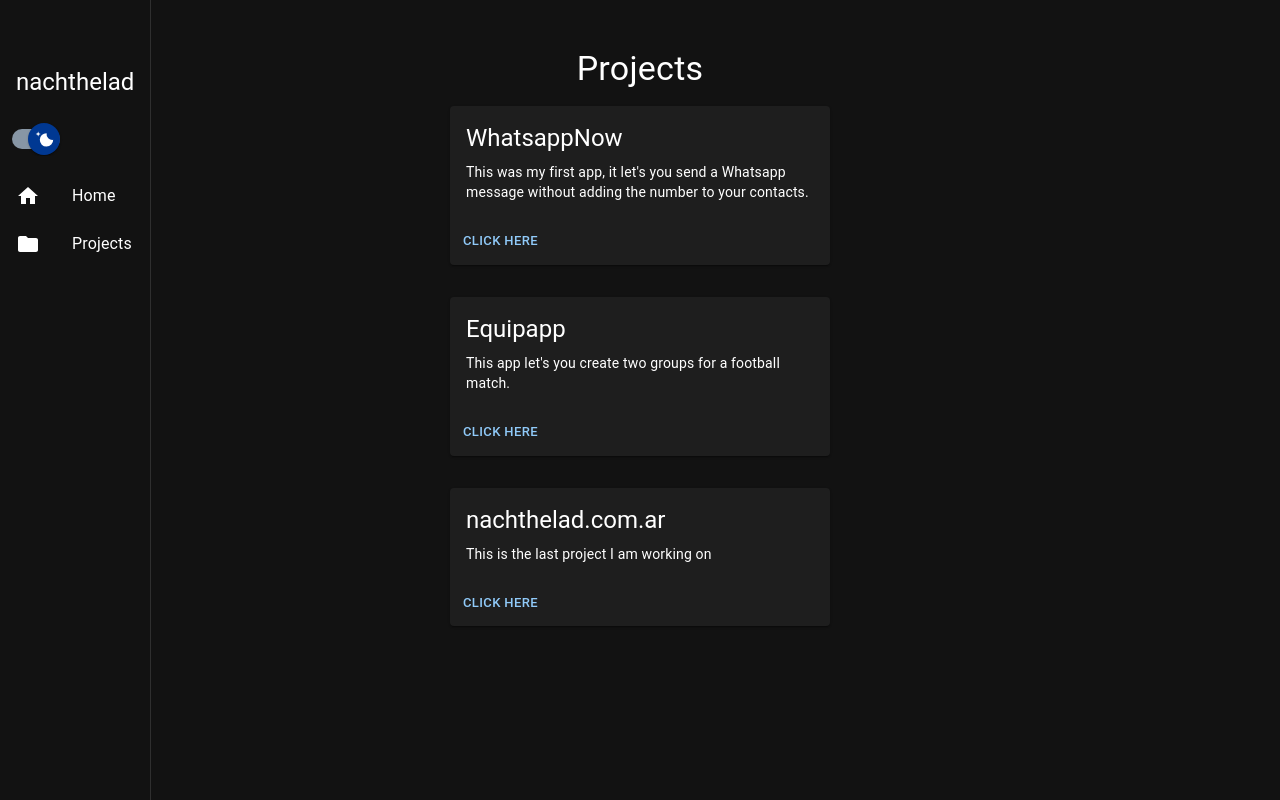
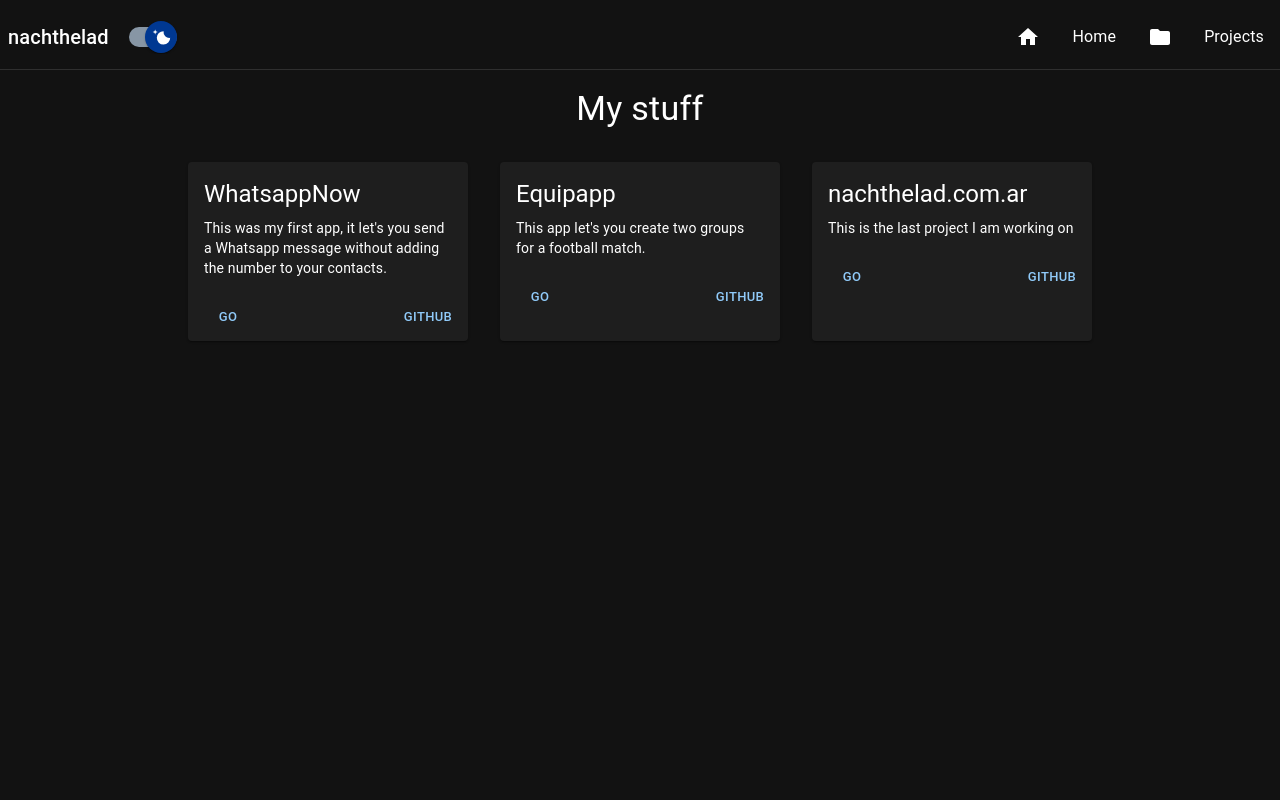
Before and after one commit to nachthelad/nachthelad, a React (Create React App) app: page /projects in a window 1280 px wide. Built offline with nearby package versions, Linux system fonts and the light colour scheme.

Commit message:
1st june commit
many many changes

```diff
--- a/src/App.css
+++ b/src/App.css
@@ -1,3 +1,4 @@
+/* Anda a cambiar styles a index.css */
 .App {
   text-align: center;
 }
@@ -12,7 +13,7 @@
     animation: App-logo-spin infinite 20s linear;
   }
 }
-
+/* Anda a cambiar styles a index.css */
 .App-header {
   background-color: #282c34;
   min-height: 100vh;
@@ -36,3 +37,4 @@
     transform: rotate(360deg);
   }
 }
+/* Anda a cambiar styles a index.css */
--- a/src/App.js
+++ b/src/App.js
@@ -44,30 +44,15 @@
     padding: theme.spacing(2),
   }));
 
-  const StyledDiv = styled('div')(({ theme }) => ({
-    backgroundColor: theme.palette.background.default,
-    color: theme.palette.text.primary,
-    padding: theme.spacing(2),
-    display: 'flex',
-    flexDirection: 'column',
-    alignItems: 'center',
-    justifyContent: 'center',
-    minHeight: '18vh',
-  }));
-
   const toggleTheme = () => {
     setDarkMode(!darkMode);
   };
 
-  const CloseIconContainer = styled("div")({
-    position: "absolute",
-    top: 0,
-    left: 0,
-    padding: 10,
-  });
-
   const MenuContainer = styled("div")({
-    paddingTop: 50,
+    display: 'flex',
+    flexDirection: "row",
+    alignItems: "center",
+    paddingTop: 5,
   });
 
   const isMobile = useMediaQuery(theme.breakpoints.down("md"));
@@ -133,20 +118,15 @@
             )}
           </StyledNav>
           <Drawer
-            anchor="left"
+            anchor="top"
             variant={isMobile ? "temporary" : "persistent"}
             open={!isMobile || menuOpen}
             onClose={toggleMenu}
           >
-            {isMobile && (
-              <CloseIconContainer>
-                <IconButton onClick={toggleMenu}>
-                  <CloseIcon />
-                </IconButton>
-              </CloseIconContainer>
-            )}
             <MenuContainer>
-            <Typography variant="h5" padding={2}>nachthelad</Typography>
+              <Typography variant="h6" padding={'1vh'}>
+                nachthelad
+              </Typography>
               <ListItem>
                 <FormControlLabel
                   control={
@@ -158,8 +138,13 @@
                   }
                 />
               </ListItem>
-              <List>
-                <ListItem component={Link} to="/" className="link">
+              <List style={{display: 'flex', flexDirection: 'row'}}>
+                <ListItem
+                  onClick={toggleMenu}
+                  component={Link}
+                  to="/"
+                  className="link"
+                >
                   <ListItemIcon>
                     <HomeIcon />
                   </ListItemIcon>
@@ -170,7 +155,12 @@
                     }}
                   />
                 </ListItem>
-                <ListItem component={Link} to="/projects" className="link">
+                <ListItem
+                  onClick={toggleMenu}
+                  component={Link}
+                  to="/projects"
+                  className="link"
+                >
                   <ListItemIcon>
                     <FolderIcon />
                   </ListItemIcon>
--- a/src/components/Home.js
+++ b/src/components/Home.js
@@ -1,23 +1,24 @@
 import React from "react";
-import { Typography } from "@mui/material";
+import { Button, Typography } from "@mui/material";
 import { styled } from "@mui/system";
+import { Link } from "react-router-dom";
 
 const StyledDiv = styled("div")(({ theme }) => ({
   backgroundColor: theme.palette.background.default,
   color: theme.palette.text.primary,
-  padding: theme.spacing(2),
+  padding: theme.spacing(7),
   display: "flex",
   flexDirection: "column",
   alignItems: "center",
-  justifyContent: "center",
-  minHeight: "18vh",
+  justifyContent: "flex-center",
+  minHeight: "10vh",
 }));
 
 function Home() {
   return (
     <StyledDiv>
-      <Typography variant="h4">Bienvenido a mi pagina</Typography>
-      <Typography><h4>Soy una especie de programador junior aprendiendo HTML, CSS, js y React.js</h4></Typography>
+      <Typography variant="h4" paddingBottom={1}>Welcome to nachthelad's page</Typography>
+      <Typography variant="subtitle1">I am a learning to code with AI and <Link href="www.coderhouse.com" className="coderLink">CoderHouse</Link></Typography>
     </StyledDiv>
   );
 }
--- a/src/components/Projects.js
+++ b/src/components/Projects.js
@@ -11,7 +11,7 @@
 const StyledDiv = styled("div")(({ theme }) => ({
   backgroundColor: theme.palette.background.default,
   color: theme.palette.text.primary,
-  padding: theme.spacing(2),
+  paddingTop: theme.spacing(7),
   display: "flex",
   flexDirection: "column",
   alignItems: "center",
@@ -20,10 +20,19 @@
 }));
 
 const StyledCard = styled(Card)({
-  width: 380,
+  width: 280,
   maxWidth: 380,
   margin: "1em",
 });
+
+const CardsContainer = styled("div")(({ theme }) => ({
+  display: "flex",
+  flexDirection: "row",
+  flexWrap: "wrap",
+  justifyContent: "center",
+  marginTop: theme.spacing(2),
+}));
+
 
 function Projects() {
   const projects = [
@@ -49,8 +58,9 @@
   return (
     <StyledDiv>
       <Typography variant="h4" align="center">
-        Projects
+        My stuff
       </Typography>
+      <CardsContainer>
         {projects.map((project, index) => (
           <StyledCard key={index}>
             <CardContent>
@@ -59,18 +69,28 @@
               </Typography>
               <Typography variant="body2">{project.description}</Typography>
             </CardContent>
-          <CardActions>
+            <CardActions sx={{ justifyContent: "space-between" }}>
               <Button
                 size="small"
                 href={project.link}
                 target="_blank"
                 rel="noopener noreferrer"
               >
-              Click here
+                Go
+              </Button>
+              <Button
+                size="small"
+                href={project.link}
+                target="_blank"
+                rel="noopener noreferrer"
+                color="primary"
+              >
+                GitHub
               </Button>
             </CardActions>
           </StyledCard>
         ))}
+      </CardsContainer>
     </StyledDiv>
   );
 }
--- a/src/index.css
+++ b/src/index.css
@@ -21,3 +21,13 @@
   background-color: #EEE;
   color: #333;
 }
+
+.coderLink{
+  text-decoration: none;
+  color: #fff;
+}
+
+.coderLink:hover{
+  color: #fff;
+  text-decoration: underline;
+}
```
Lines whose indentation alone changed are shown as unchanged.
